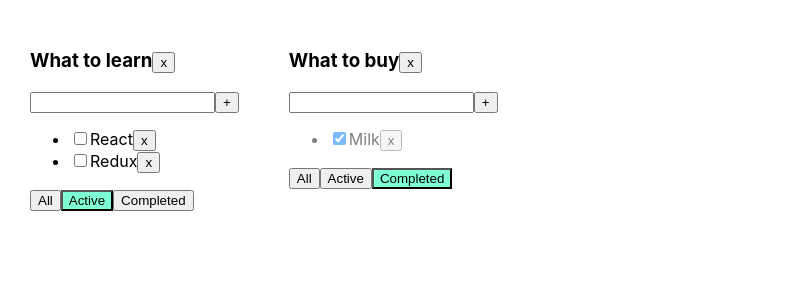
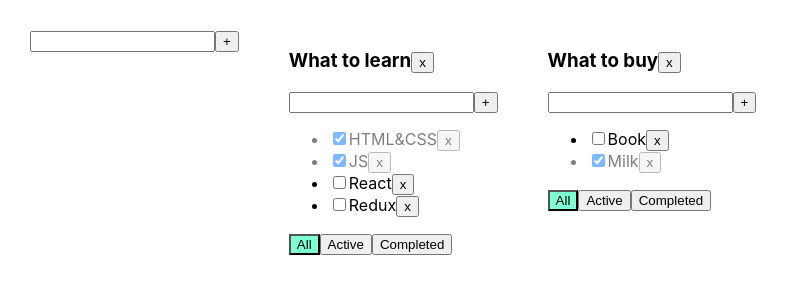
Before and after one commit to Vitali595/TodolistWithDimych, a React (Create React App) app: page / in a window 1280 px wide. Shown: the top 300 px of the page, without its empty margins (0-789 px from the left). Built offline with nearby package versions, Linux system fonts and the light colour scheme.

Commit message:
6 lesson

```diff
--- /dev/null
+++ b/src/AddItemForm.tsx
@@ -0,0 +1,38 @@
+import React, {ChangeEvent, KeyboardEvent, useState} from "react";
+
+type AddItemFormPropsType = {
+    addItem: (title: string) => void
+}
+
+export function AddItemForm(props: AddItemFormPropsType) {
+    const [newTaskTitle, setNewTaskTitle] = useState("");
+    const [error, setError] = useState<string | null>(null);
+    const onNewTitleChangeHandler = (e: ChangeEvent<HTMLInputElement>) => {
+        setNewTaskTitle(e.currentTarget.value)
+    }
+    const onKeyPressHandler = (e: KeyboardEvent<HTMLInputElement>) => {
+        setError(null)
+        if (e.key === "Enter") {
+            props.addItem(newTaskTitle)
+            setNewTaskTitle("")
+        }
+    }
+    const addItem = () => {
+        if (newTaskTitle.trim() !== "") {
+            props.addItem(newTaskTitle.trim())
+            setNewTaskTitle("")
+        } else {
+            setError("Title is required")
+        }
+    }
+    return (
+        <div>
+            <input value={newTaskTitle} onChange={onNewTitleChangeHandler}
+                   onKeyPress={onKeyPressHandler}
+                   className={error ? "error" : ""}
+            />
+            <button onClick={addItem}>+</button>
+            {error && <div className={"error-message"}>{error}</div>}
+        </div>
+    )
+}
--- a/src/App.tsx
+++ b/src/App.tsx
@@ -2,12 +2,17 @@
 import './App.css';
 import {TaskType, Todolist} from "./Todolist";
 import {v1} from "uuid";
+import {AddItemForm} from "./AddItemForm";
 
 export type FilterValuesType = "all" | "completed" | "active";
 type TodolistType = {
     id: string
     title: string
     filter: FilterValuesType
+}
+
+type TasksStateType = {
+    [key: string]: Array<TaskType>
 }
 
 function App() {
@@ -17,6 +22,15 @@
         let task = tasks.find(t => t.id === taskId);
         if (task) {
             task.isDone = isDone;
+        }
+        setTasks({...tasksObj})
+    }
+
+    function changeTaskTitle(taskId: string, newTitle: string, todolistId: string) {
+        let tasks = tasksObj[todolistId]
+        let task = tasks.find(t => t.id === taskId);
+        if (task) {
+            task.title = newTitle;
         }
         setTasks({...tasksObj})
     }
@@ -48,11 +62,11 @@
     let todolistId2 = v1()
 
     let [todolists, setTodolists] = useState<Array<TodolistType>>([
-        {id: todolistId1, title: "What to learn", filter: "active"},
-        {id: todolistId2, title: "What to buy", filter: "completed"}
+        {id: todolistId1, title: "What to learn", filter: "all"},
+        {id: todolistId2, title: "What to buy", filter: "all"}
     ])
 
-    let [tasksObj, setTasks] = useState({
+    let [tasksObj, setTasks] = useState<TasksStateType>({
         [todolistId1]: [
             {id: v1(), title: "HTML&CSS", isDone: true},
             {id: v1(), title: "JS", isDone: true},
@@ -72,8 +86,27 @@
         setTasks({...tasksObj})
     }
 
+    function changeTodolistTitle(id: string, newTitle: string) {
+        const todolist = todolists.find(tl => tl.id === id)
+        if (todolist) {
+            todolist.title = newTitle
+            setTodolists([...todolists])
+        }
+    }
+
+    function addTodolist(title: string) {
+        let todolist: TodolistType = {
+            id: v1(),
+            filter: "all",
+            title: title
+        }
+        setTodolists([todolist, ...todolists])
+        setTasks({...tasksObj, [todolist.id]: []})
+    }
+
     return (
         <div className="App">
+            <AddItemForm addItem={addTodolist}/>
             {
                 todolists.map(tl => {
                     let tasksForTodolist = tasksObj[tl.id];
@@ -91,11 +124,13 @@
                         title={tl.title}
                         tasks={tasksForTodolist}
                         removeTask={removeTask}
+                        changeTodolistTitle={changeTodolistTitle}
                         changeFilter={changeFilter}
                         addTask={addTask}
-                        changeStatus={changeStatus}
+                        changeTaskStatus={changeStatus}
                         removeTodolist={removeTodolist}
                         filter={tl.filter}
+                        changeTaskTitle={changeTaskTitle}
                     />
                 })
             }
--- /dev/null
+++ b/src/EditableSpan.tsx
@@ -0,0 +1,31 @@
+import React, {ChangeEvent, useState} from "react";
+
+type EditableSpanPropsType = {
+    title: string
+    onChange: (newValue: string) => void
+}
+
+export function EditableSpan(props: EditableSpanPropsType) {
+
+    let [editMode, setEditMode] = useState<boolean>(false)
+    let [title, setTitle] = useState("")
+
+    const activateEditMode = () => {
+        setEditMode(true)
+        setTitle(props.title)
+    }
+    const activateViewMode = () => {
+        setEditMode(false)
+        props.onChange(title)
+    }
+    const onChangeTitleHandler = (e: ChangeEvent<HTMLInputElement>) => setTitle(e.currentTarget.value)
+
+    return editMode
+        ? <input
+            value={title}
+            onBlur={activateViewMode}
+            onChange={onChangeTitleHandler}
+            autoFocus
+        />
+        : <span onDoubleClick={activateEditMode}>{props.title}</span>
+}
--- a/src/Todolist.tsx
+++ b/src/Todolist.tsx
@@ -1,5 +1,7 @@
-import React, {ChangeEvent, KeyboardEvent, useState} from "react";
+import React, {ChangeEvent} from "react";
 import {FilterValuesType} from "./App";
+import {AddItemForm} from "./AddItemForm";
+import {EditableSpan} from "./EditableSpan";
 
 export type TaskType = {
     id: string
@@ -14,34 +16,15 @@
     removeTask: (id: string, todolistId: string) => void
     changeFilter: (value: FilterValuesType, todolistId: string) => void
     addTask: (title: string, todolistId: string) => void
-    changeStatus: (taskId: string, isDone: boolean, todolistId: string) => void
+    changeTaskStatus: (taskId: string, isDone: boolean, todolistId: string) => void
+    changeTaskTitle: (taskId: string, newTitle: string, todolistId: string) => void
     removeTodolist: (todolistId: string) => void
+    changeTodolistTitle: (id: string, newTitle: string) => void
     filter: FilterValuesType
 }
 
 export function Todolist(props: PropsType) {
-    const [newTaskTitle, setNewTaskTitle] = useState("");
-    const [error, setError] = useState<string | null>(null);
 
-    const onNewTitleChangeHandler = (e: ChangeEvent<HTMLInputElement>) => {
-        setNewTaskTitle(e.currentTarget.value)
-    }
-    const onKeyPressHandler = (e: KeyboardEvent<HTMLInputElement>) => {
-        setError(null)
-        if (e.key === "Enter") {
-            props.addTask(newTaskTitle, props.id)
-            setNewTaskTitle("")
-        }
-    }
-    const addTask = () => {
-        if (newTaskTitle.trim() !== "") {
-            props.addTask(newTaskTitle.trim(), props.id)
-            setNewTaskTitle("")
-        } else {
-            setError("Title is required")
-        }
-
-    }
     const onAllClickHandler = () => props.changeFilter("all", props.id)
     const onActiveClickHandler = () => props.changeFilter("active", props.id)
     const onCompletedClickHandler = () => props.changeFilter("completed", props.id)
@@ -49,19 +32,20 @@
         props.removeTodolist(props.id)
     }
 
+    const addTask = (title: string) => {
+        props.addTask(title, props.id)
+    }
+
+    const changeTodolistTitle = (newTitle:string) => {
+        props.changeTodolistTitle(props.id, newTitle)
+    }
+
     return (
         <div>
-            <h3>{props.title}
+            <h3> <EditableSpan title={props.title} onChange={changeTodolistTitle}/>
                 <button onClick={removeTodolist}>x</button>
             </h3>
-            <div>
-                <input value={newTaskTitle} onChange={onNewTitleChangeHandler}
-                       onKeyPress={onKeyPressHandler}
-                       className={error ? "error" : ""}
-                />
-                <button onClick={addTask}>+</button>
-                {error && <div className={"error-message"}>{error}</div>}
-            </div>
+            <AddItemForm addItem={addTask}/>
             <ul>
                 {
                     props.tasks.map(t => {
@@ -69,17 +53,20 @@
                         const onRemoveHandler = () => {
                             props.removeTask(t.id, props.id)
                         }
-                        const onChangeHandler = (e: ChangeEvent<HTMLInputElement>) => {
-                            props.changeStatus(t.id, e.currentTarget.checked, props.id)
+                        const onChangeStatusHandler = (e: ChangeEvent<HTMLInputElement>) => {
+                            props.changeTaskStatus(t.id, e.currentTarget.checked, props.id)
+                        }
+                        const onChangeTitleHandler = (newValue: string) => {
+                            props.changeTaskTitle(t.id, newValue, props.id)
                         }
 
                         return <li className={t.isDone ? "is-done" : ""} key={t.id}>
                             <input
                                 type="checkbox"
                                 checked={t.isDone}
-                                onChange={onChangeHandler}
+                                onChange={onChangeStatusHandler}
                             />
-                            <span>{t.title}</span>
+                            <EditableSpan title={t.title} onChange={onChangeTitleHandler}/>
                             <button onClick={onRemoveHandler}>x</button>
                         </li>
                     })
```
